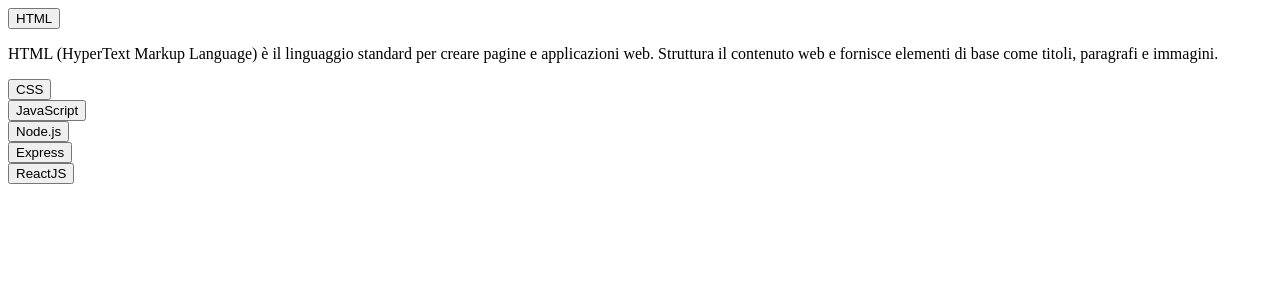
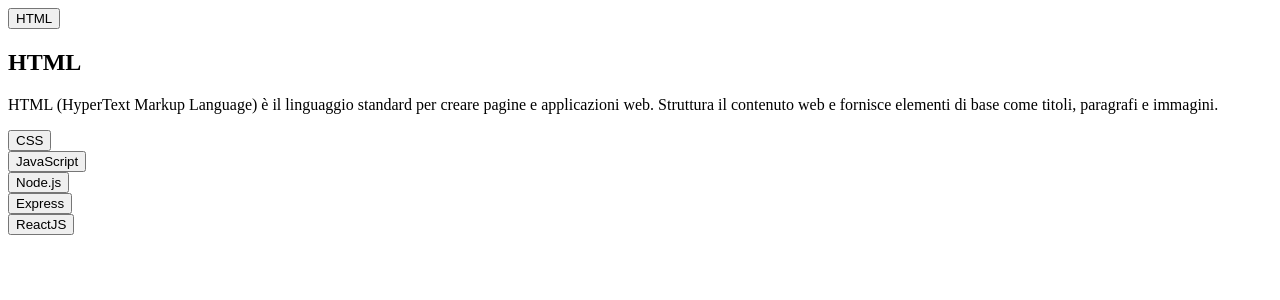
Before and after one commit to AngelaFerraro18/react-use-state, a React (Vite) app: page / in a window 1280 px wide. Both pictures are taken after a click on the button "HTML". Shown: the top 300 px of the page. Built offline with nearby package versions, Linux system fonts and the light colour scheme.

Commit message:
feat: add h2 in card

```diff
--- a/src/components/ButtonLanguage.jsx
+++ b/src/components/ButtonLanguage.jsx
@@ -12,7 +12,7 @@
         <button onClick={() => setIsActive(prev => !prev)}>{title}</button>
 
         {/* di conseguenza, se lo stato iniziale è true, allora vedrò il p, altrimenti no */}
-        {isActive && <p>{description}</p>}
+        {isActive && <div><h2>{title}</h2><p>{description}</p></div>}
     </div>)
 
 }
```
